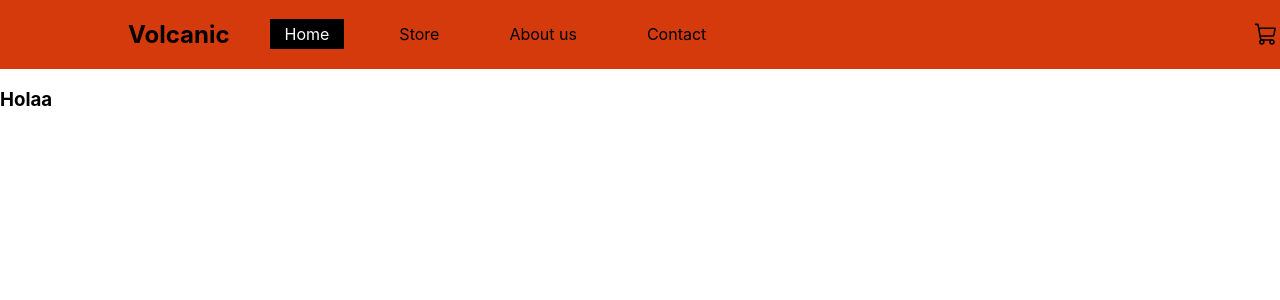
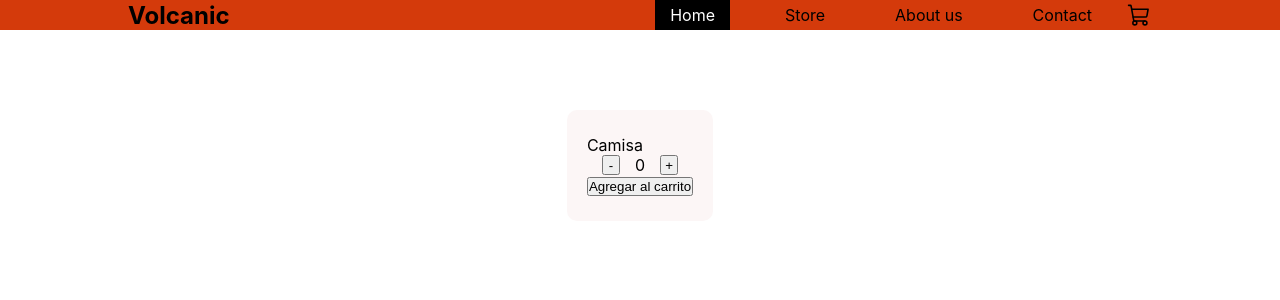
Before and after one commit to KanNeimann/ecommerce-neimannkenneth, a React (Create React App) app: page / in a window 1280 px wide. Shown: the top 300 px of the page. Built offline with nearby package versions, Linux system fonts and the light colour scheme.

Commit message:
Desafio Clase 5

```diff
--- a/package.json
+++ b/package.json
@@ -6,6 +6,7 @@
     "@testing-library/jest-dom": "^5.14.1",
     "@testing-library/react": "^11.2.7",
     "@testing-library/user-event": "^12.8.3",
+    "bootstrap": "^5.1.3",
     "react": "^17.0.2",
     "react-dom": "^17.0.2",
     "react-scripts": "4.0.3",
--- a/src/App.js
+++ b/src/App.js
@@ -1,11 +1,12 @@
 import Header from './components/Header/Header'
 import ItemListContainer from './components/ItemListContainer/ItemListContainer';
+
 
 function App() {
   return (
     <div className="App">
       <Header />
-      <ItemListContainer saludo={"Holaa"} />
+      <ItemListContainer />
     </div>
   );
 }
--- a/src/components/Header/Header.css
+++ b/src/components/Header/Header.css
@@ -8,4 +8,5 @@
 .container {
   display: flex;
   align-items: center;
+  justify-content: space-between;
 }
--- /dev/null
+++ b/src/components/ItemCount/ItemCount.css
@@ -0,0 +1,17 @@
+* {
+  margin: 0;
+  padding: 0;
+}
+.producto {
+  background-color: rgb(252, 246, 246);
+  padding: 25px 20px;
+  border-radius: 10px;
+}
+.contador {
+  display: flex;
+  justify-content: center;
+}
+.contador button {
+  width: 30%;
+  margin: 0 15px;
+}
--- /dev/null
+++ b/src/components/ItemCount/ItemCount.js
@@ -0,0 +1,33 @@
+import './ItemCount.css'
+import React, { useState } from 'react';
+
+function ItemCount() {
+
+    const [count, setCount] = useState(0);
+
+    let stock = 10
+
+    const onAdd = () => {
+        setCount(count + 1)
+    }
+
+    const onSub = () => {
+        setCount(count - 1)
+    }
+
+
+
+    return (
+        <div className='producto'>
+            <p>Camisa</p>
+            <div className='contador'>
+                <button onClick={() => count > 0 && onSub()}>-</button>
+                <p>{count}</p>
+                <button onClick={() => count < stock && onAdd()}>+</button>
+            </div>
+            <button onClick={() => alert(`Agregaste ${count} cantidad`)}>Agregar al carrito</button>
+        </div>
+    )
+}
+
+export default ItemCount
--- /dev/null
+++ b/src/components/ItemListContainer/ItemListContainer.css
@@ -0,0 +1,6 @@
+.contenido {
+  max-width: 70%;
+  margin: 10vh auto;
+  display: flex;
+  justify-content: center;
+}
--- a/src/components/ItemListContainer/ItemListContainer.js
+++ b/src/components/ItemListContainer/ItemListContainer.js
@@ -1,10 +1,10 @@
-import React from 'react'
+import './ItemListContainer.css'
+import ItemCount from '../ItemCount/ItemCount'
 
 const ItemListContainer = (props) => {
-    let { saludo } = props
     return (
-        <div>
-            <h3>{saludo}</h3>
+        <div className="contenido">
+            <ItemCount />
         </div>
     )
 }
--- a/src/components/NavBar/NavBar.jsx
+++ b/src/components/NavBar/NavBar.jsx
@@ -3,7 +3,7 @@ import './NavBar.css'
 const NavBar = () => {
     return (
         <div>
-            <div className="container">
+            <div>
                 <nav className="navigation">
                     <ul className="nav-links">
                         <a href="."><li className="nav-link active">Home</li></a>
```
Also changed, not shown: 1 other file (tests, documents, lock files or other folders).
